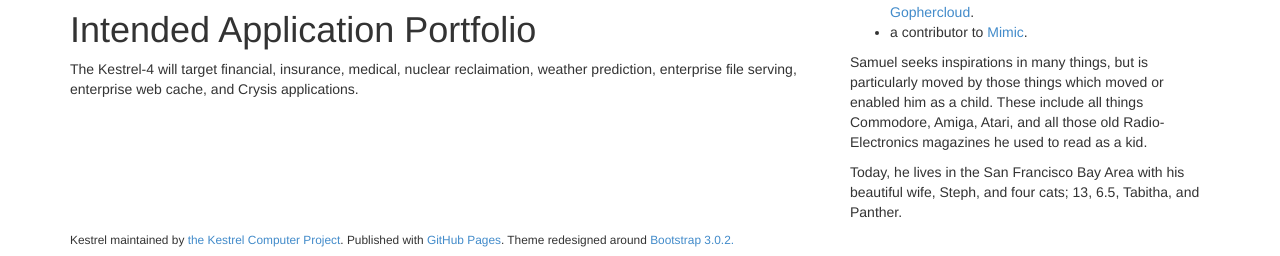
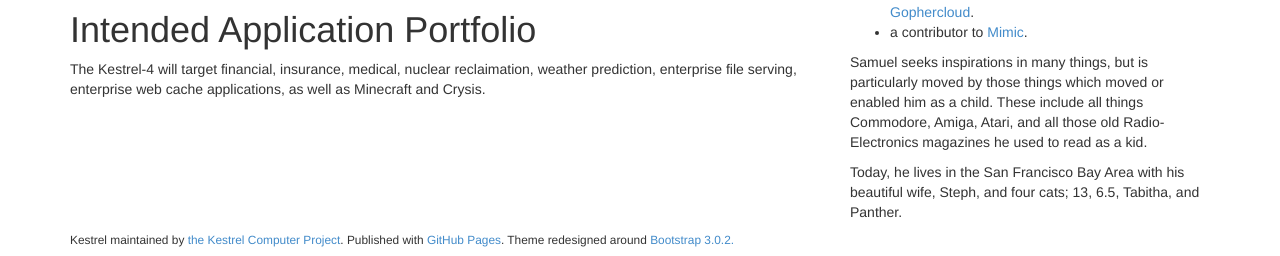
Before and after one commit to KestrelComputer/kestrel, a Jekyll site: the page built from _posts/2016-04-01-announcing-k4.md, in a window 1280 px wide. Shown: the part 1193-1449 px from the top of the page. Built offline with Jekyll 4.4.1, drawn with Linux system fonts in a browser that asks for light colours.

Commit message:
Revise app portfolio

```diff
--- a/_posts/2016-04-01-announcing-k4.md
+++ b/_posts/2016-04-01-announcing-k4.md
@@ -51,5 +51,5 @@ For those who desire the nostalgia of glass teletype screens,
 # Intended Application Portfolio
 
 The Kestrel-4 will target
-financial, insurance, medical, nuclear reclaimation, weather prediction, enterprise file serving, enterprise web cache,
-and Crysis applications.
+financial, insurance, medical, nuclear reclaimation, weather prediction, enterprise file serving, enterprise web cache applications,
+as well as Minecraft and Crysis.
```
